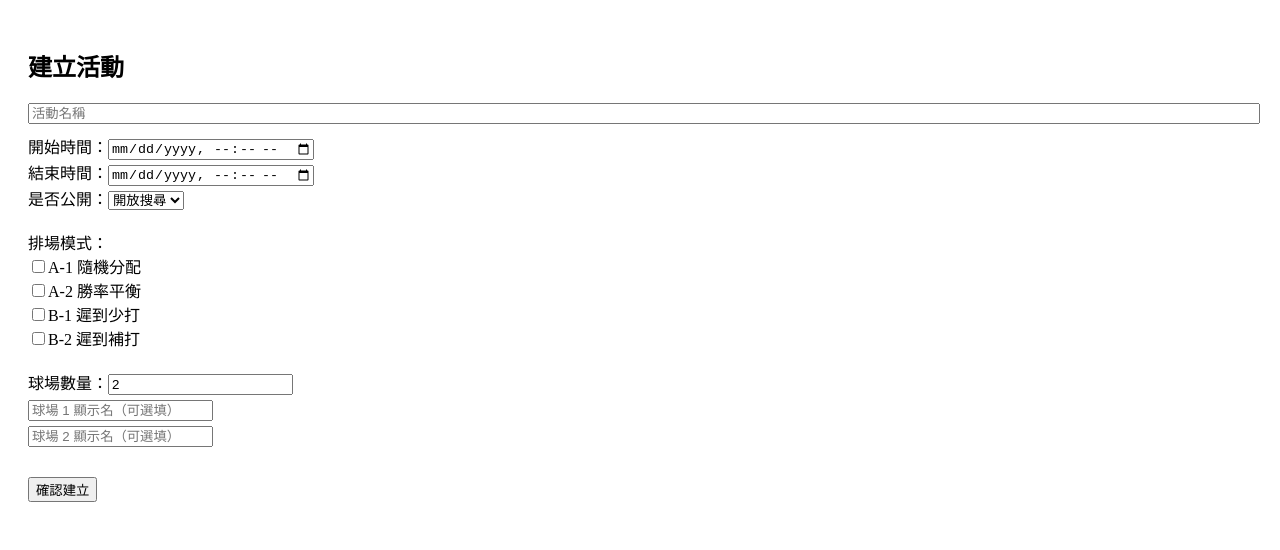
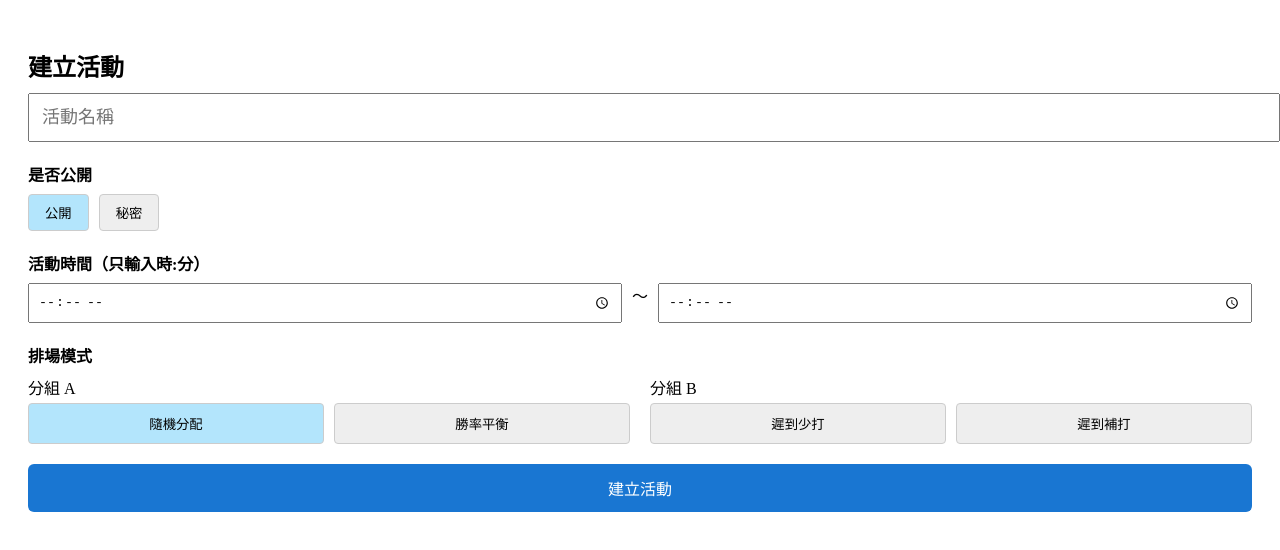
Before and after one commit to MRKENTW/badminton-app, a Next.js app: page /create in a window 1280 px wide. Shown: the top 550 px of the page. Built offline with nearby package versions, Linux system fonts and the light colour scheme.

Commit message:
Update create.tsx

```diff
--- a/pages/create.tsx
+++ b/pages/create.tsx
@@ -1,100 +1,154 @@
 import { useState } from "react";
 
 export default function CreateActivityPage() {
-  const [name, setName] = useState("");
+  const [activityName, setActivityName] = useState("");
+  const [isPublic, setIsPublic] = useState(true);
+  const [mode, setMode] = useState("A1"); // 預設為 A1
   const [startTime, setStartTime] = useState("");
   const [endTime, setEndTime] = useState("");
-  const [isPublic, setIsPublic] = useState(true);
-  const [modes, setModes] = useState<string[]>([]);
-  const [courtCount, setCourtCount] = useState(2);
-  const [courtNames, setCourtNames] = useState<string[]>(["", ""]);
 
-  const toggleMode = (mode: string) => {
-    setModes(prev =>
-      prev.includes(mode) ? prev.filter(m => m !== mode) : [...prev, mode]
-    );
-  };
-
-  const handleCourtCountChange = (count: number) => {
-    setCourtCount(count);
-    const updated = [...courtNames];
-    while (updated.length < count) updated.push("");
-    if (updated.length > count) updated.length = count;
-    setCourtNames(updated);
+  const handleCreate = () => {
+    // 建立活動邏輯（之後可加上後端儲存）
+    alert(`活動：${activityName}\n公開：${isPublic}\n模式：${mode}\n時間：${startTime} - ${endTime}`);
   };
 
   return (
     <div style={{ padding: 20 }}>
-      <h2>建立活動</h2>
+      <h2 style={{ marginBottom: 10 }}>建立活動</h2>
+
       <input
+        type="text"
         placeholder="活動名稱"
-        value={name}
-        onChange={e => setName(e.target.value)}
-        style={{ marginBottom: 10, display: "block", width: "100%" }}
+        value={activityName}
+        onChange={(e) => setActivityName(e.target.value)}
+        style={{ padding: 12, fontSize: 18, width: "100%", marginBottom: 20 }}
       />
-      <label>
-        開始時間：
-        <input type="datetime-local" value={startTime} onChange={e => setStartTime(e.target.value)} />
-      </label>
-      <br />
-      <label>
-        結束時間：
-        <input type="datetime-local" value={endTime} onChange={e => setEndTime(e.target.value)} />
-      </label>
-      <br />
-      <label>
-        是否公開：
-        <select value={isPublic ? "public" : "private"} onChange={e => setIsPublic(e.target.value === "public")}>
-          <option value="public">開放搜尋</option>
-          <option value="private">秘密建立</option>
-        </select>
-      </label>
 
-      <div style={{ marginTop: 20 }}>
-        <div>排場模式：</div>
-        {["A-1 隨機分配", "A-2 勝率平衡", "B-1 遲到少打", "B-2 遲到補打"].map((label, i) => {
-          const value = `mode-${i + 1}`;
-          return (
-            <label key={value} style={{ display: "block" }}>
-              <input
-                type="checkbox"
-                checked={modes.includes(value)}
-                onChange={() => toggleMode(value)}
-              />
-              {label}
-            </label>
-          );
-        })}
-      </div>
-
-      <div style={{ marginTop: 20 }}>
-        <label>
-          球場數量：
-          <input
-            type="number"
-            value={courtCount}
-            min={2}
-            onChange={e => handleCourtCountChange(Number(e.target.value))}
-          />
-        </label>
-        <div>
-          {Array.from({ length: courtCount }).map((_, i) => (
-            <input
-              key={i}
-              placeholder={`球場 ${i + 1} 顯示名（可選填）`}
-              value={courtNames[i]}
-              onChange={e => {
-                const newNames = [...courtNames];
-                newNames[i] = e.target.value;
-                setCourtNames(newNames);
-              }}
-              style={{ display: "block", marginTop: 5 }}
-            />
-          ))}
+      <div style={{ marginBottom: 20 }}>
+        <strong>是否公開</strong>
+        <div style={{ display: "flex", gap: 10, marginTop: 8 }}>
+          <button
+            onClick={() => setIsPublic(true)}
+            style={{
+              padding: "8px 16px",
+              backgroundColor: isPublic ? "#b3e5fc" : "#eee",
+              border: "1px solid #ccc",
+              borderRadius: 4,
+            }}
+          >
+            公開
+          </button>
+          <button
+            onClick={() => setIsPublic(false)}
+            style={{
+              padding: "8px 16px",
+              backgroundColor: !isPublic ? "#b3e5fc" : "#eee",
+              border: "1px solid #ccc",
+              borderRadius: 4,
+            }}
+          >
+            秘密
+          </button>
         </div>
       </div>
 
-      <button style={{ marginTop: 30 }}>確認建立</button>
+      <div style={{ marginBottom: 20 }}>
+        <strong>活動時間（只輸入時:分）</strong>
+        <div style={{ display: "flex", gap: 10, marginTop: 8 }}>
+          <input
+            type="time"
+            value={startTime}
+            onChange={(e) => setStartTime(e.target.value)}
+            style={{ padding: 8, flex: 1 }}
+          />
+          <span>～</span>
+          <input
+            type="time"
+            value={endTime}
+            onChange={(e) => setEndTime(e.target.value)}
+            style={{ padding: 8, flex: 1 }}
+          />
+        </div>
+      </div>
+
+      <div style={{ marginBottom: 20 }}>
+        <strong>排場模式</strong>
+        <div style={{ display: "flex", gap: 20, marginTop: 8 }}>
+          <div style={{ flex: 1 }}>
+            <div style={{ marginBottom: 4 }}>分組 A</div>
+            <div style={{ display: "flex", gap: 10 }}>
+              <button
+                onClick={() => setMode("A1")}
+                style={{
+                  flex: 1,
+                  padding: 10,
+                  backgroundColor: mode === "A1" ? "#b3e5fc" : "#eee",
+                  border: "1px solid #ccc",
+                  borderRadius: 4,
+                }}
+              >
+                隨機分配
+              </button>
+              <button
+                onClick={() => setMode("A2")}
+                style={{
+                  flex: 1,
+                  padding: 10,
+                  backgroundColor: mode === "A2" ? "#b3e5fc" : "#eee",
+                  border: "1px solid #ccc",
+                  borderRadius: 4,
+                }}
+              >
+                勝率平衡
+              </button>
+            </div>
+          </div>
+          <div style={{ flex: 1 }}>
+            <div style={{ marginBottom: 4 }}>分組 B</div>
+            <div style={{ display: "flex", gap: 10 }}>
+              <button
+                onClick={() => setMode("B1")}
+                style={{
+                  flex: 1,
+                  padding: 10,
+                  backgroundColor: mode === "B1" ? "#b3e5fc" : "#eee",
+                  border: "1px solid #ccc",
+                  borderRadius: 4,
+                }}
+              >
+                遲到少打
+              </button>
+              <button
+                onClick={() => setMode("B2")}
+                style={{
+                  flex: 1,
+                  padding: 10,
+                  backgroundColor: mode === "B2" ? "#b3e5fc" : "#eee",
+                  border: "1px solid #ccc",
+                  borderRadius: 4,
+                }}
+              >
+                遲到補打
+              </button>
+            </div>
+          </div>
+        </div>
+      </div>
+
+      <button
+        onClick={handleCreate}
+        style={{
+          padding: 12,
+          width: "100%",
+          backgroundColor: "#1976d2",
+          color: "white",
+          fontSize: 16,
+          border: "none",
+          borderRadius: 6,
+        }}
+      >
+        建立活動
+      </button>
     </div>
   );
 }
```
